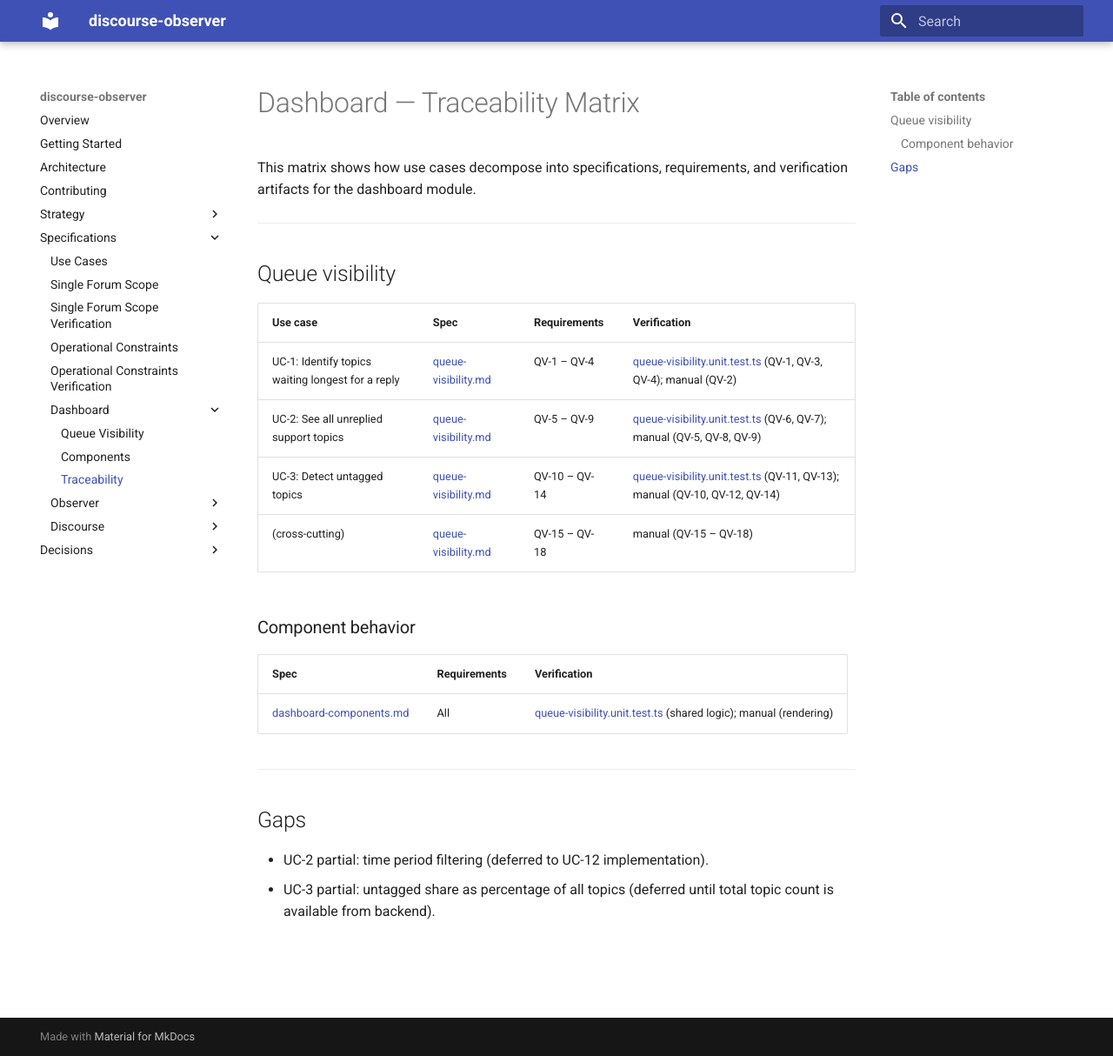
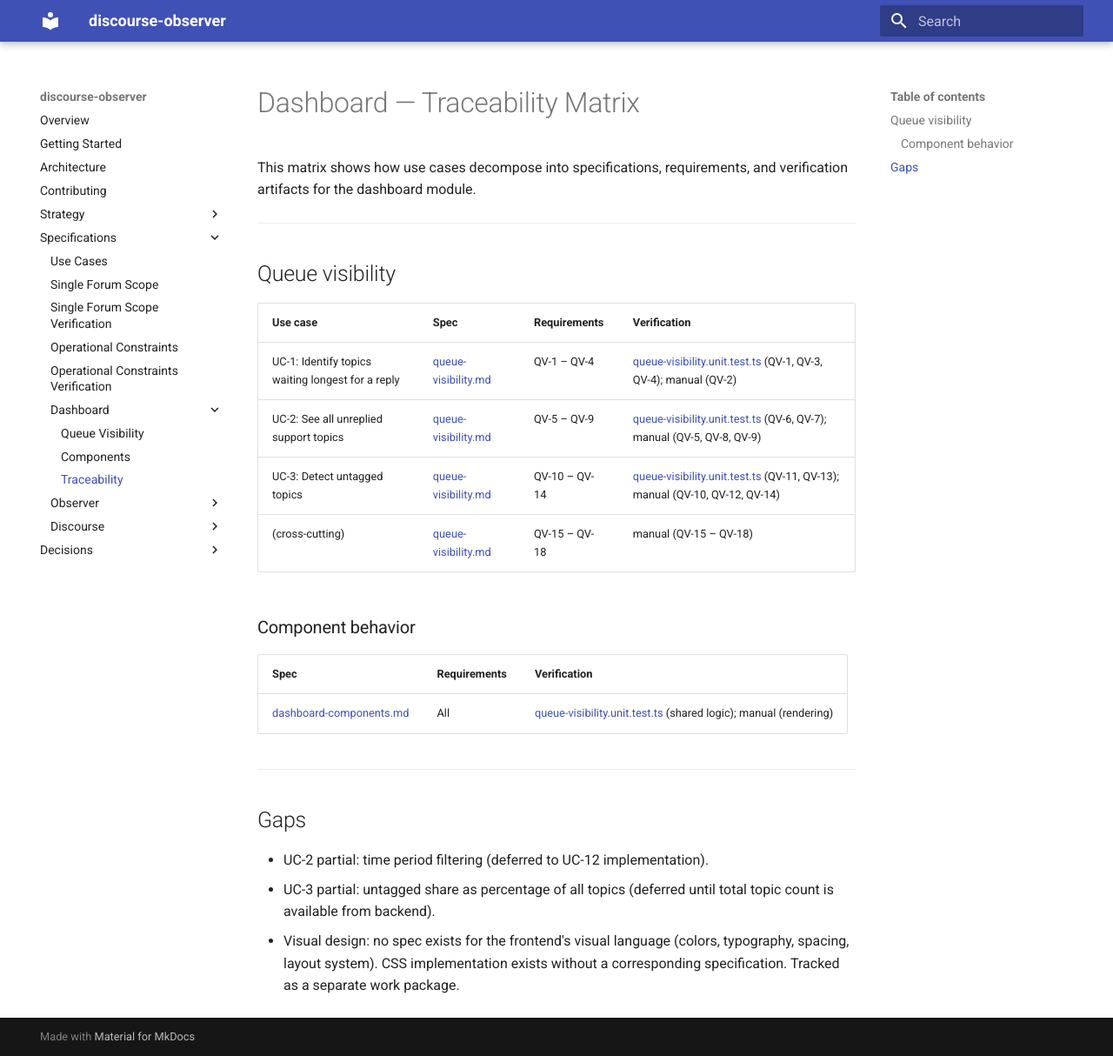
Before and after one commit to MorganDigitalAsyncTransparency/community, an MkDocs documentation site: the page built from discourse-observer/specs/dashboard/traceability.md, in a window 1280 px wide and 1214 px high. Shown: the whole window at 87% size. Built offline with MkDocs 1.6.1 and Material for MkDocs 9.7.7, drawn with Linux system fonts in a browser that asks for light colours.

Commit message:
Document visual design gap in traceability matrix
CSS implementation exists without a corresponding visual design spec
(colors, typography, spacing, layout system). Tracked as a gap for a
separate work package.

Co-Authored-By: Claude Opus 4.6 (1M context) <noreply@anthropic.com>

```diff
--- a/discourse-observer/specs/dashboard/traceability.md
+++ b/discourse-observer/specs/dashboard/traceability.md
@@ -25,3 +25,4 @@ This matrix shows how use cases decompose into specifications, requirements, and
 
 - UC-2 partial: time period filtering (deferred to UC-12 implementation).
 - UC-3 partial: untagged share as percentage of all topics (deferred until total topic count is available from backend).
+- Visual design: no spec exists for the frontend's visual language (colors, typography, spacing, layout system). CSS implementation exists without a corresponding specification. Tracked as a separate work package.
```
